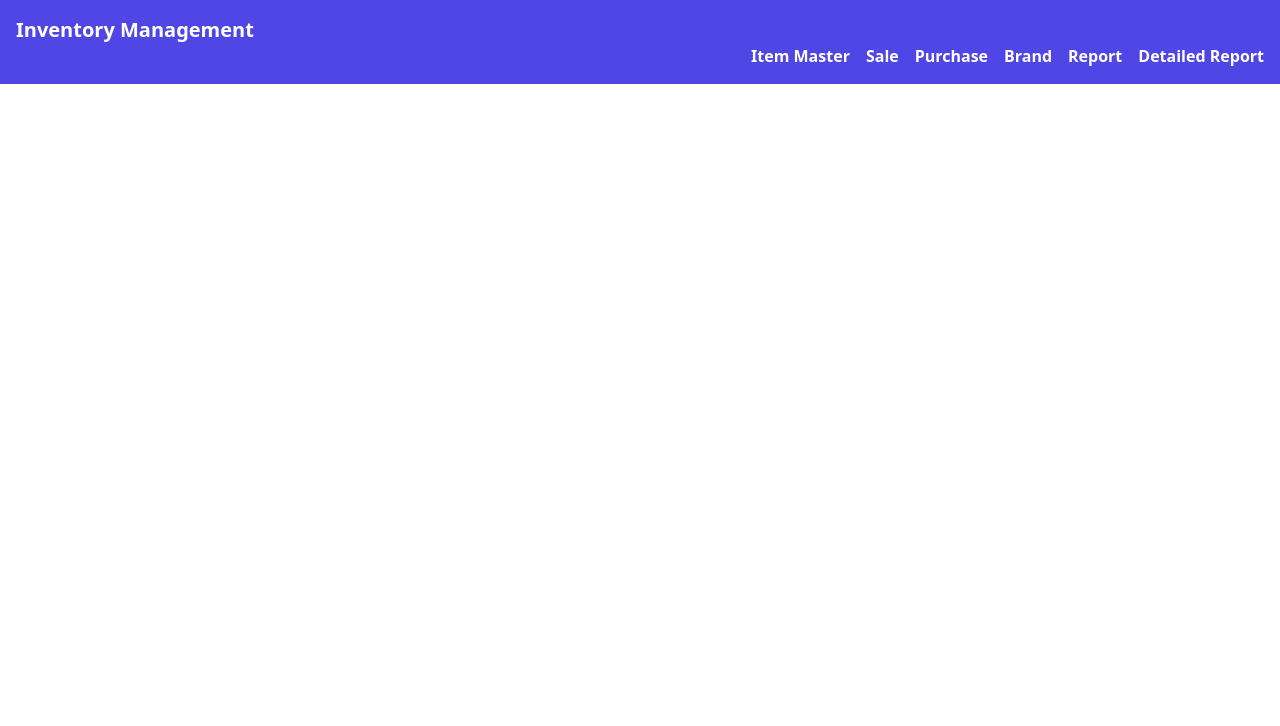
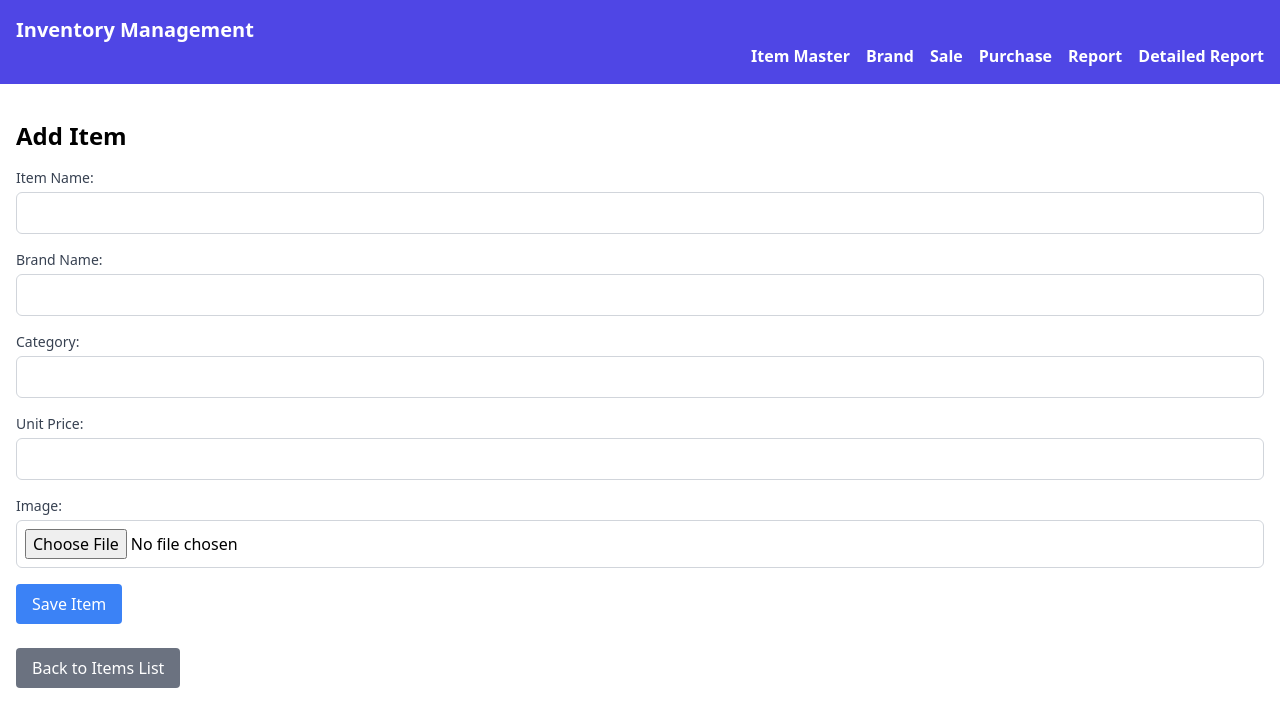
Before and after one commit to Rks950408/Inventory_Management_Django_Rest_React, a React (Create React App) app in the folder frontend/: page /add-item in a window 1280 px wide. Shown: the top 726 px of the page. Built offline with nearby package versions, Linux system fonts and the light colour scheme.

Commit message:
fixed till add item

```diff
--- a/frontend/package.json
+++ b/frontend/package.json
@@ -6,6 +6,7 @@
     "@testing-library/jest-dom": "^5.17.0",
     "@testing-library/react": "^13.4.0",
     "@testing-library/user-event": "^13.5.0",
+    "axios": "^1.7.7",
     "react": "^18.3.1",
     "react-dom": "^18.3.1",
     "react-router-dom": "^6.27.0",
--- a/frontend/src/App.js
+++ b/frontend/src/App.js
@@ -7,6 +7,8 @@ import Brand from './components/Brand';
 import Report from './components/Report';
 import DetailedReport from './components/DetailedReport';
 import Header from './components/Header';
+import ItemList from './components/Item_master/Item_list.jsx';
+import AddItem from './components/Item_master/AddItem.jsx';
 
 function App() {
   return (
@@ -16,7 +18,8 @@ function App() {
         {/* <Sidebar /> */}
         <div className="content flex-1 p-4">
           <Routes>
-            <Route path="/" element={<h1>Item Master Page</h1>} />
+            <Route path="/item" element={<ItemList/>} />
+            <Route path="/add-item" element={<AddItem />} />
             <Route path="/sale" element={<Sale />} />
             <Route path="/purchase" element={<Purchase />} />
             <Route path="/brand" element={<Brand />} />
--- a/frontend/src/components/Header.jsx
+++ b/frontend/src/components/Header.jsx
@@ -13,7 +13,10 @@ const Header = () => {
         <nav>
         <ul className="flex space-x-4">
           <li>
-            <Link to="/" className="font-bold">Item Master</Link>
+            <Link to="/item" className="font-bold">Item Master</Link>
+          </li>
+          <li>
+            <Link to="/brand" className="font-bold">Brand</Link>
           </li>
           <li>
             <Link to="/sale" className="font-bold">Sale</Link>
@@ -21,9 +24,7 @@ const Header = () => {
           <li>
             <Link to="/purchase" className="font-bold">Purchase</Link>
           </li>
-          <li>
-            <Link to="/brand" className="font-bold">Brand</Link>
-          </li>
+
           <li>
             <Link to="/report" className="font-bold">Report</Link>
           </li>
--- /dev/null
+++ b/frontend/src/components/Item_master/AddItem.jsx
@@ -0,0 +1,132 @@
+import React, { useState } from 'react';
+import { useNavigate } from 'react-router-dom';
+
+const AddItem = () => {
+    const navigate = useNavigate();
+    const [formData, setFormData] = useState({
+        item_name: '',
+        brand: '',
+        category: '',
+        unit_price: '',
+        image: null,
+    });
+    const [message, setMessage] = useState('');
+
+    const handleChange = (e) => {
+        const { name, value } = e.target;
+        setFormData((prevData) => ({
+            ...prevData,
+            [name]: value,
+        }));
+    };
+
+    const handleFileChange = (e) => {
+        setFormData((prevData) => ({
+            ...prevData,
+            image: e.target.files[0],
+        }));
+    };
+
+    const handleSubmit = async (e) => {
+        e.preventDefault();
+        const form = new FormData();
+        for (const key in formData) {
+            form.append(key, formData[key]);
+        }
+
+        try {
+            const response = await fetch('/api/items/', {
+                method: 'POST',
+                body: form,
+            });
+            const data = await response.json();
+
+            if (response.ok) {
+                setMessage('Item added successfully!');
+                setTimeout(() => navigate('/items'), 2000); // Redirect after 2 seconds
+            } else {
+                setMessage(`Error: ${data.message || 'Failed to add item.'}`);
+            }
+        } catch (error) {
+            setMessage('Error: Something went wrong.');
+        }
+    };
+
+    return (
+        <div className="container mx-auto mt-5">
+            <h2 className="text-2xl font-bold mb-4">Add Item</h2>
+            {message && (
+                <div className={`mb-4 p-4 text-white rounded ${message.includes('Error') ? 'bg-red-600' : 'bg-green-600'}`}>
+                    {message}
+                </div>
+            )}
+            <form onSubmit={handleSubmit} encType="multipart/form-data">
+                <div className="mb-4">
+                    <label className="block text-sm font-medium text-gray-700" htmlFor="item_name">Item Name:</label>
+                    <input
+                        type="text"
+                        name="item_name"
+                        id="item_name"
+                        value={formData.item_name}
+                        onChange={handleChange}
+                        className="mt-1 block w-full p-2 border border-gray-300 rounded-md"
+                        required
+                    />
+                </div>
+                <div className="mb-4">
+                    <label className="block text-sm font-medium text-gray-700" htmlFor="brand">Brand Name:</label>
+                    <input
+                        type="text"
+                        name="brand"
+                        id="brand"
+                        value={formData.brand}
+                        onChange={handleChange}
+                        className="mt-1 block w-full p-2 border border-gray-300 rounded-md"
+                        required
+                    />
+                </div>
+                <div className="mb-4">
+                    <label className="block text-sm font-medium text-gray-700" htmlFor="category">Category:</label>
+                    <input
+                        type="text"
+                        name="category"
+                        id="category"
+                        value={formData.category}
+                        onChange={handleChange}
+                        className="mt-1 block w-full p-2 border border-gray-300 rounded-md"
+                        required
+                    />
+                </div>
+                <div className="mb-4">
+                    <label className="block text-sm font-medium text-gray-700" htmlFor="unit_price">Unit Price:</label>
+                    <input
+                        type="number"
+                        name="unit_price"
+                        id="unit_price"
+                        value={formData.unit_price}
+                        onChange={handleChange}
+                        className="mt-1 block w-full p-2 border border-gray-300 rounded-md"
+                        required
+                    />
+                </div>
+                <div className="mb-4">
+                    <label className="block text-sm font-medium text-gray-700" htmlFor="image">Image:</label>
+                    <input
+                        type="file"
+                        name="image"
+                        id="image"
+                        onChange={handleFileChange}
+                        className="mt-1 block w-full p-2 border border-gray-300 rounded-md"
+                    />
+                </div>
+                <button type="submit" className="bg-blue-500 text-white rounded px-4 py-2 hover:bg-blue-600">Save Item</button>
+            </form>
+            <br />
+            <button onClick={() => navigate('/item')} className="bg-gray-500 text-white rounded px-4 py-2 hover:bg-gray-600">
+                Back to Items List
+            </button>
+        </div>
+    );
+};
+
+export default AddItem;
--- /dev/null
+++ b/frontend/src/components/Item_master/ItemRow.jsx
@@ -0,0 +1,26 @@
+import React from 'react';
+
+const ItemRow = ({ item, index }) => {
+    return (
+        <tr className="hover:bg-gray-100">
+            <td className="py-2 px-4 border-b">{index + 1}</td>
+            <td className="py-2 px-4 border-b">{item.item_name}</td>
+            <td className="py-2 px-4 border-b">{item.category}</td>
+            <td className="py-2 px-4 border-b">{item.brand}</td>
+            <td className="py-2 px-4 border-b">{item.unit_price}</td>
+            <td className="py-2 px-4 border-b">
+                {item.image ? (
+                    <img src={item.image} alt={item.item_name} className="w-24 h-auto" />
+                ) : (
+                    'No image available'
+                )}
+            </td>
+            <td className="py-2 px-4 border-b">
+                <a href={`/edit-item/${item.id}`} className="btn bg-blue-500 text-white rounded p-1">Edit</a>
+                <a href={`/delete-item/${item.id}`} className="btn bg-red-500 text-white rounded p-1 ml-2">Delete</a>
+            </td>
+        </tr>
+    );
+};
+
+export default ItemRow;
--- /dev/null
+++ b/frontend/src/components/Item_master/Item_list.jsx
@@ -0,0 +1,69 @@
+import React, { useState, useEffect } from 'react';
+import ItemRow from './ItemRow';
+
+const ItemList = () => {
+    const [items, setItems] = useState([]);
+    const [searchQuery, setSearchQuery] = useState('');
+
+    useEffect(() => {
+        // Fetch items from your API endpoint
+        const fetchItems = async () => {
+            const response = await fetch(`/api/items?search=${searchQuery}`);
+            const data = await response.json();
+            setItems(data);
+        };
+        fetchItems();
+    }, [searchQuery]);
+
+    const handleSearch = (e) => {
+        e.preventDefault();
+        setSearchQuery(e.target.search.value);
+    };
+
+    return (
+        <div className="container mx-auto mt-5">
+            <h2 className="text-2xl font-bold mb-4">Items List</h2>
+
+            <form onSubmit={handleSearch} className="mb-4">
+                <div className="flex">
+                    <input
+                        type="text"
+                        name="search"
+                        className="form-input w-full border border-gray-300 rounded-l-md p-2"
+                        placeholder="Search items..."
+                        defaultValue={searchQuery}
+                    />
+                    <button className="btn bg-blue-500 text-white rounded-r-md p-2" type="submit">Search</button>
+                </div>
+            </form>
+
+            <table className="min-w-full bg-white border border-gray-200">
+                <thead>
+                    <tr>
+                        <th className="py-2 px-4 border-b">S.No</th>
+                        <th className="py-2 px-4 border-b">Name</th>
+                        <th className="py-2 px-4 border-b">Category</th>
+                        <th className="py-2 px-4 border-b">Brand</th>
+                        <th className="py-2 px-4 border-b">Unit Price</th>
+                        <th className="py-2 px-4 border-b">Images</th>
+                        <th className="py-2 px-4 border-b">Actions</th>
+                    </tr>
+                </thead>
+                <tbody>
+                    {items.length > 0 ? (
+                        items.map((item, index) => (
+                            <ItemRow key={item.id} item={item} index={index} />
+                        ))
+                    ) : (
+                        <tr>
+                            <td colSpan="7" className="text-center py-4">No items found.</td>
+                        </tr>
+                    )}
+                </tbody>
+            </table>
+            <a href="/add-item" className="btn bg-green-500 text-white rounded mt-4 inline-block p-2">Add Item</a>
+        </div>
+    );
+};
+
+export default ItemList;
```
Also changed, not shown: frontend/public/logo192.png (deleted), 1 other file (tests, documents, lock files or other folders).
